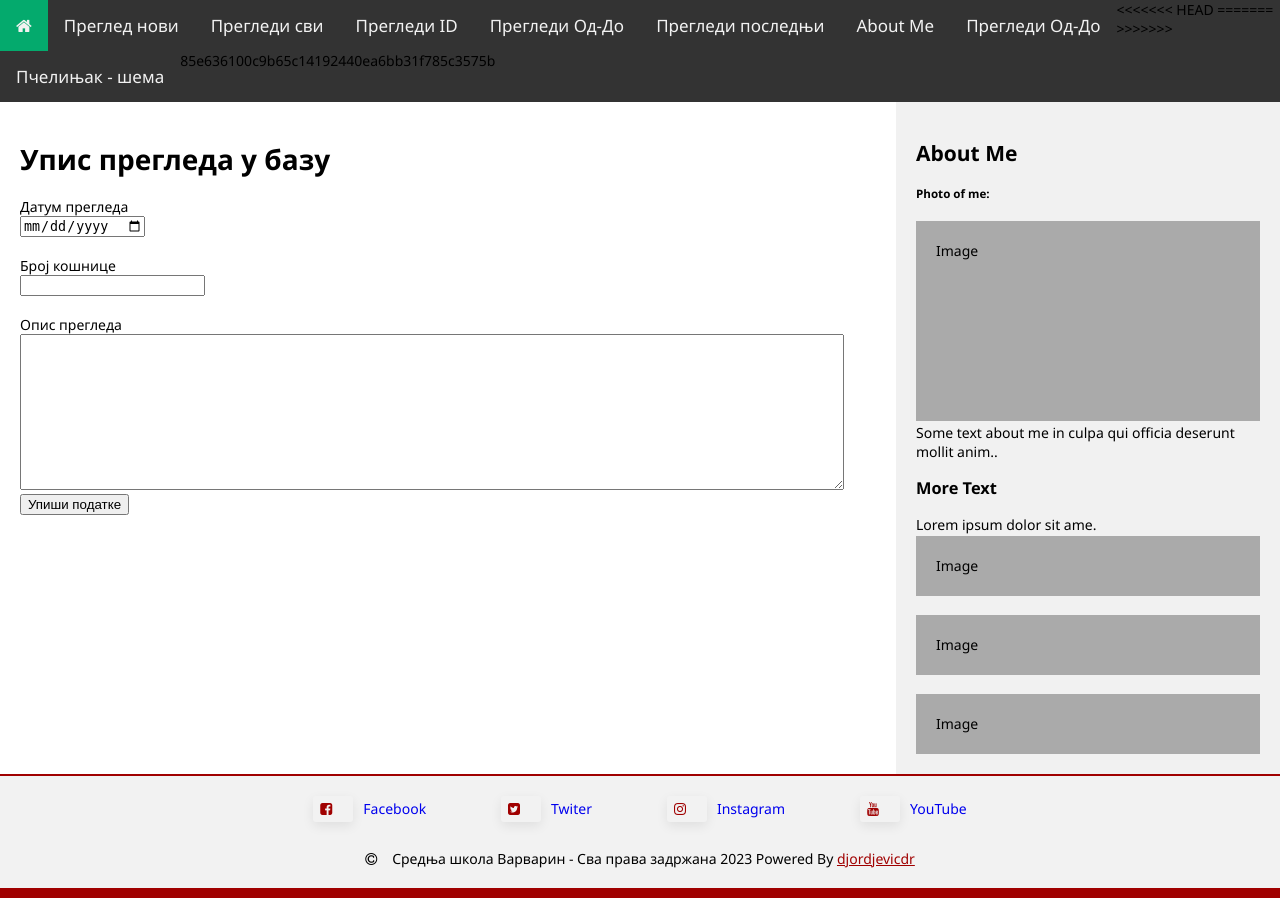
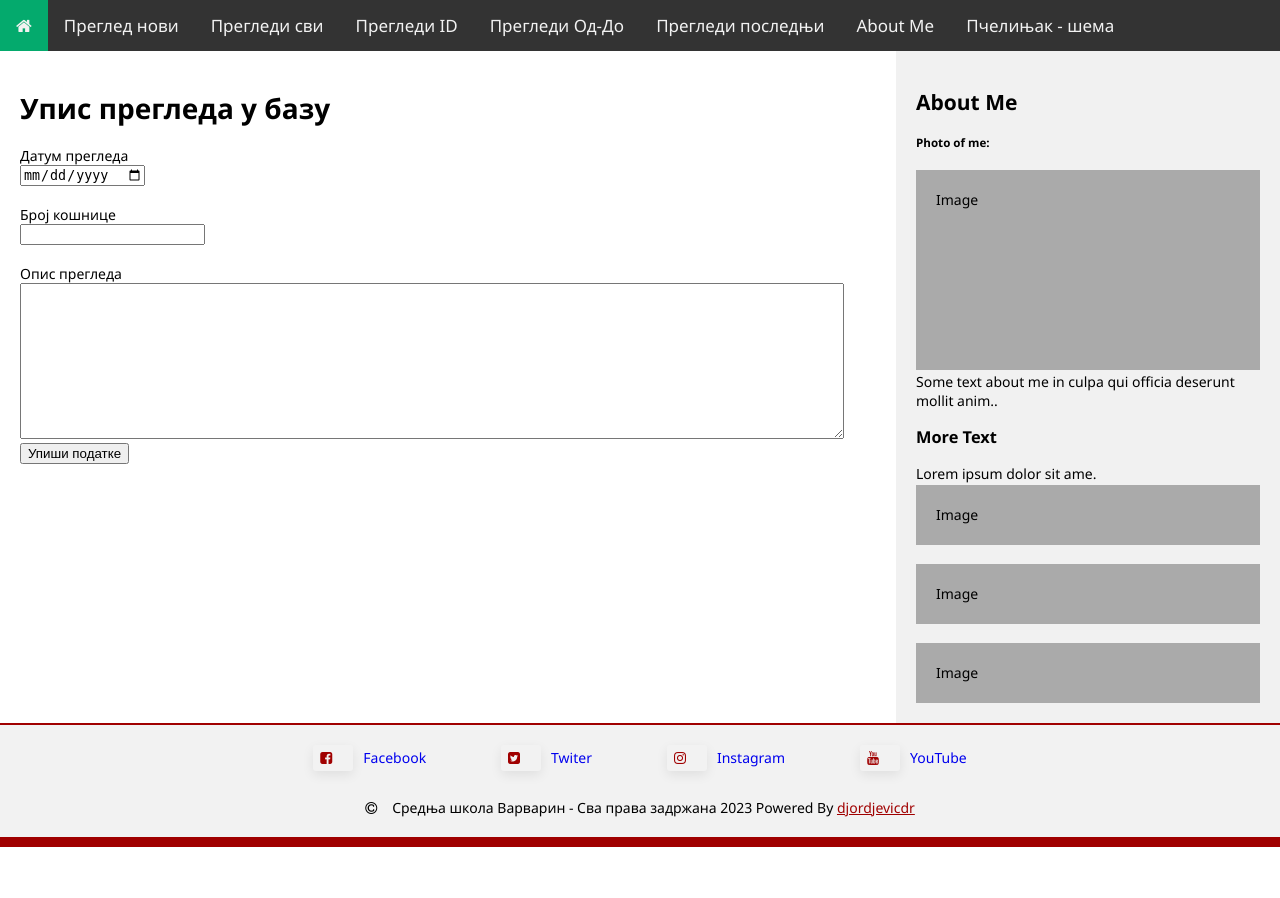
Before and after one commit to djordjevicdr/BeeInspect, a Flask app: page /inspect_add in a window 1280 px wide. Shown: the part 116-1014 px from the top of the page. After the commit the page ends 963 px from the top, so only its background shows below. Run offline with Flask 3, Linux system fonts and the light colour scheme.

Commit message:
inspect_last3

```diff
--- a/templates/template.html
+++ b/templates/template.html
@@ -21,14 +21,10 @@
     <a href="/inspect_add">Преглед нови</a>
     <a href="/inspect_all">Прегледи сви</a>
     <a href="/inspect_by_id">Прегледи ID</a>
-<<<<<<< HEAD
     <a href="/inspect_by_date">Прегледи Од-До</a>
     <a href="/inspect_last">Прегледи последњи</a>
     <a href="#about">About Me</a>
-=======
-    <a href="/inspect_by_date">Прегледи Од-До</a>
     <a href="/shema">Пчелињак - шема</a>
->>>>>>> 85e636100c9b65c14192440ea6bb31f785c3575b
     <a href="javascript:void(0);" style="font-size:15px;" class="icon" onclick="myFunction()"><i id="fa-btn" class="fa fa-bars" style="font-weight: 900;"></i></a>
 </div>
 
```
